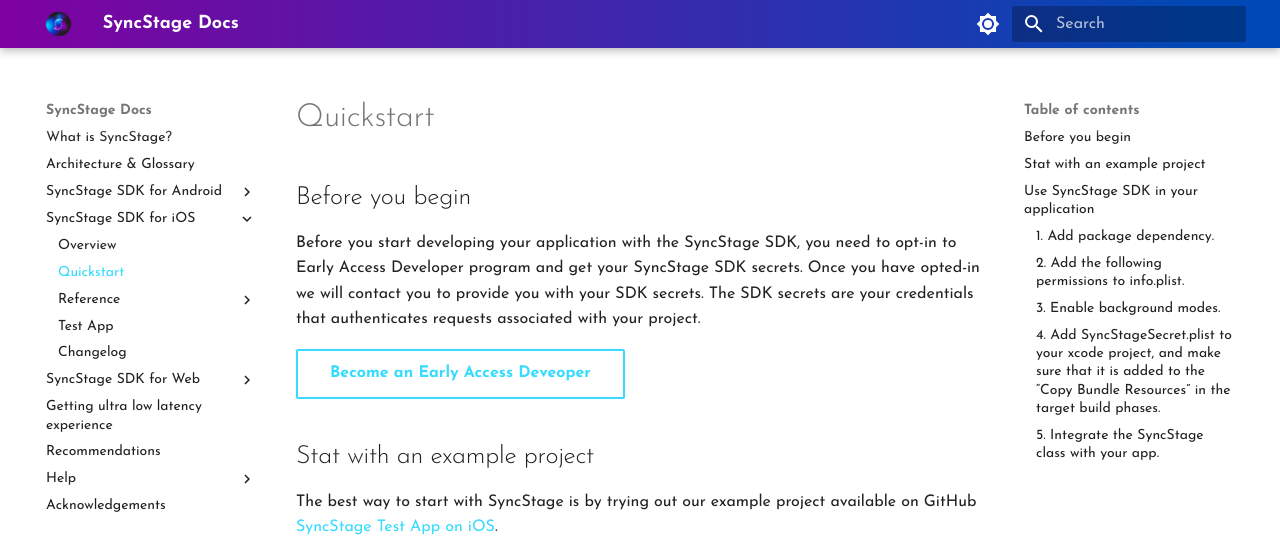
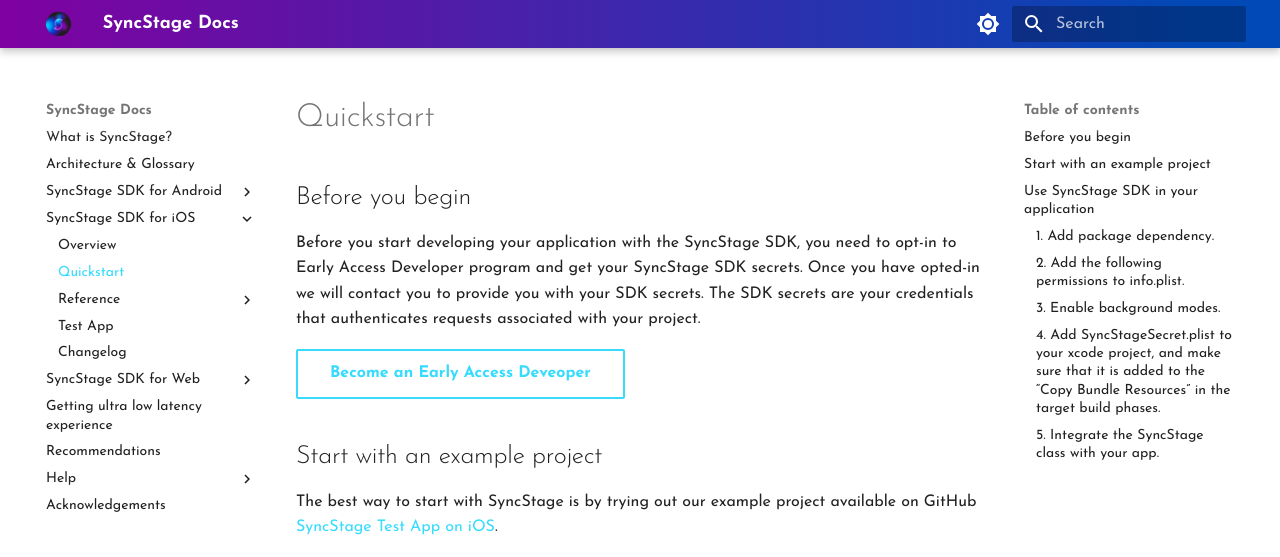
Before and after one commit to opensesamemedia/syncstage-docs, an MkDocs documentation site: the page built from docs/ios/quickstart.md, in a window 1280 px wide and 900 px high. Shown: the top 557 px of the window. Built offline with MkDocs 1.6.1 and Material for MkDocs 9.7.7, drawn with Linux system fonts in a browser that asks for light colours.

Commit message:
fixed typo.

```diff
--- a/docs/ios/quickstart.md
+++ b/docs/ios/quickstart.md
@@ -6,7 +6,7 @@
 [Become an Early Access Deveoper](https://sync-stage.com/){ .md-button target=_blank}
 
 
-## Stat with an example project
+## Start with an example project
 The best way to start with SyncStage is by trying out our example project available on GitHub [SyncStage Test App on iOS](https://github.com/opensesamemedia/syncstage-test-app-ios){target=_blank}.
 
 
```
